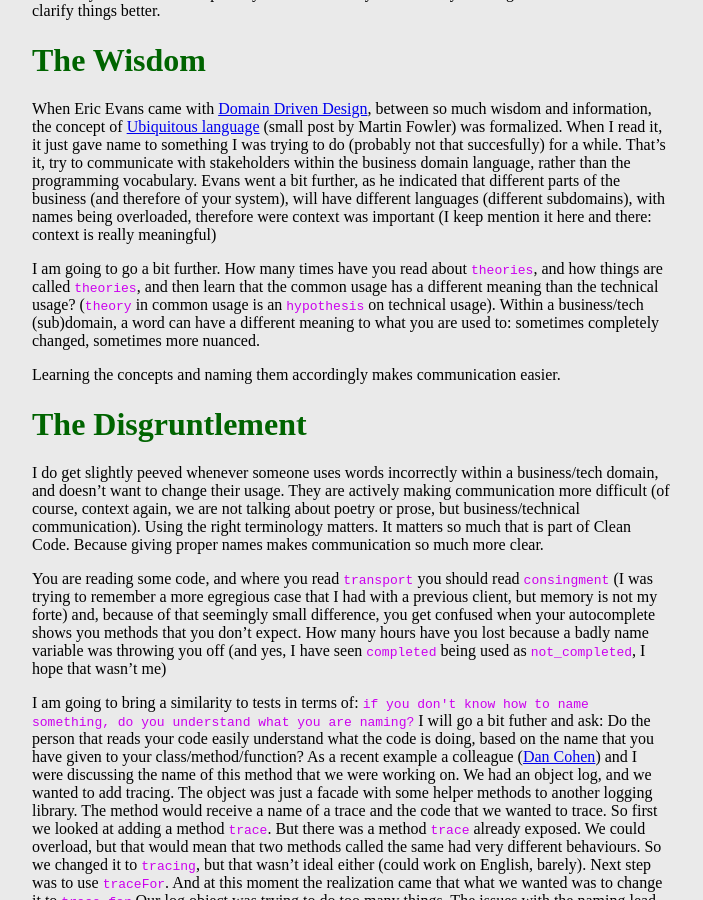
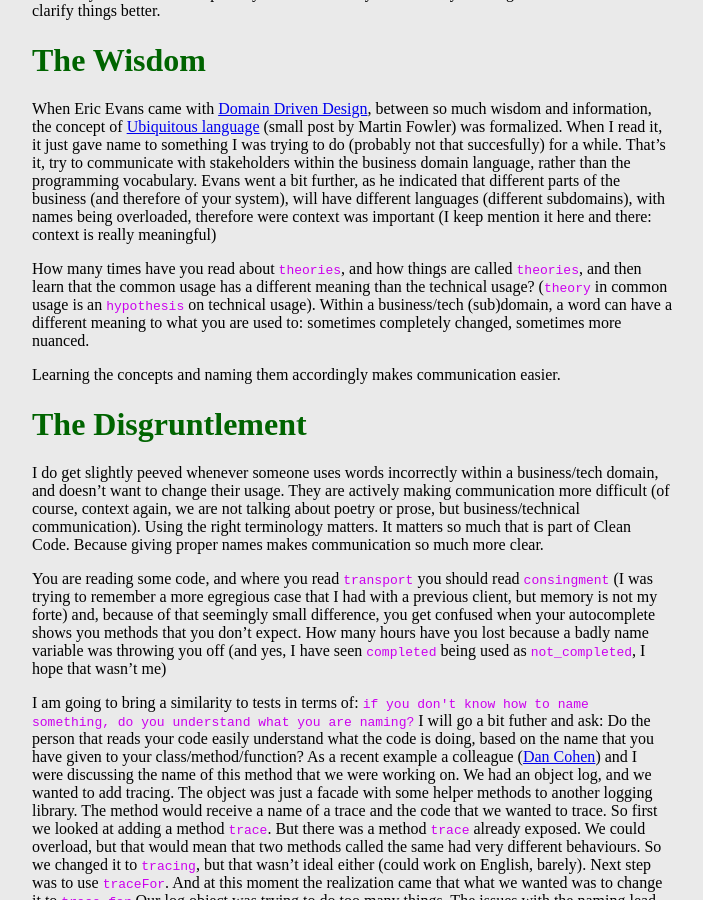
Before and after one commit to MiyamotoAkira/website, a Jekyll site: the page built from _posts/2020-01-21-names-do-matter.md, in a window 1280 px wide and 900 px high, scrolled down 587 px. Shown: the whole window, without its empty margins (288-991 px from the left). Built offline with Jekyll 4.4.1, drawn with Linux system fonts in a browser that asks for light colours.

Commit message:
Removed bad sentence

```diff
--- a/_posts/2020-01-21-names-do-matter.md
+++ b/_posts/2020-01-21-names-do-matter.md
@@ -18,7 +18,7 @@ How many times have you had issues during development where, after talking with
 
 When Eric Evans came with [Domain Driven Design](https://www.goodreads.com/book/show/179133.Domain_Driven_Design?from_search=true&qid=uowqWQpF1T&rank=4), between so much wisdom and information, the concept of [Ubiquitous language](https://www.martinfowler.com/bliki/UbiquitousLanguage.html) (small post by Martin Fowler) was formalized. When I read it, it just gave name to something I was trying to do (probably not that succesfully) for a while. That's it, try to communicate with stakeholders within the business domain language, rather than the programming vocabulary. Evans went a bit further, as he indicated that different parts of the business (and therefore of your system), will have different languages (different subdomains), with names being overloaded, therefore were context was important (I keep mention it here and there: context is really meaningful)
 
-I am going to go a bit further. How many times have you read about `theories`, and how things are called `theories`, and then learn that the common usage has a different meaning than the technical usage? (`theory` in common usage is an `hypothesis` on technical usage). Within a business/tech (sub)domain, a word can have a different meaning to what you are used to: sometimes completely changed, sometimes more nuanced.
+How many times have you read about `theories`, and how things are called `theories`, and then learn that the common usage has a different meaning than the technical usage? (`theory` in common usage is an `hypothesis` on technical usage). Within a business/tech (sub)domain, a word can have a different meaning to what you are used to: sometimes completely changed, sometimes more nuanced.
 
 Learning the concepts and naming them accordingly makes communication easier.
 
```
